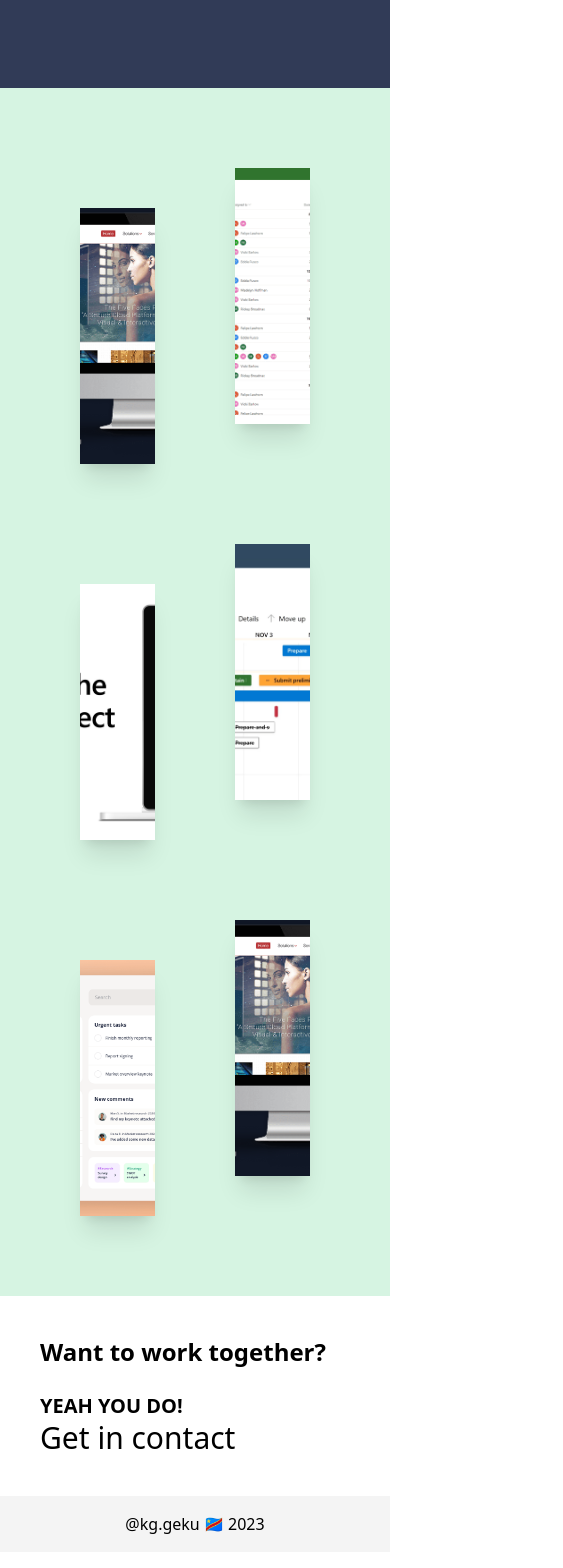
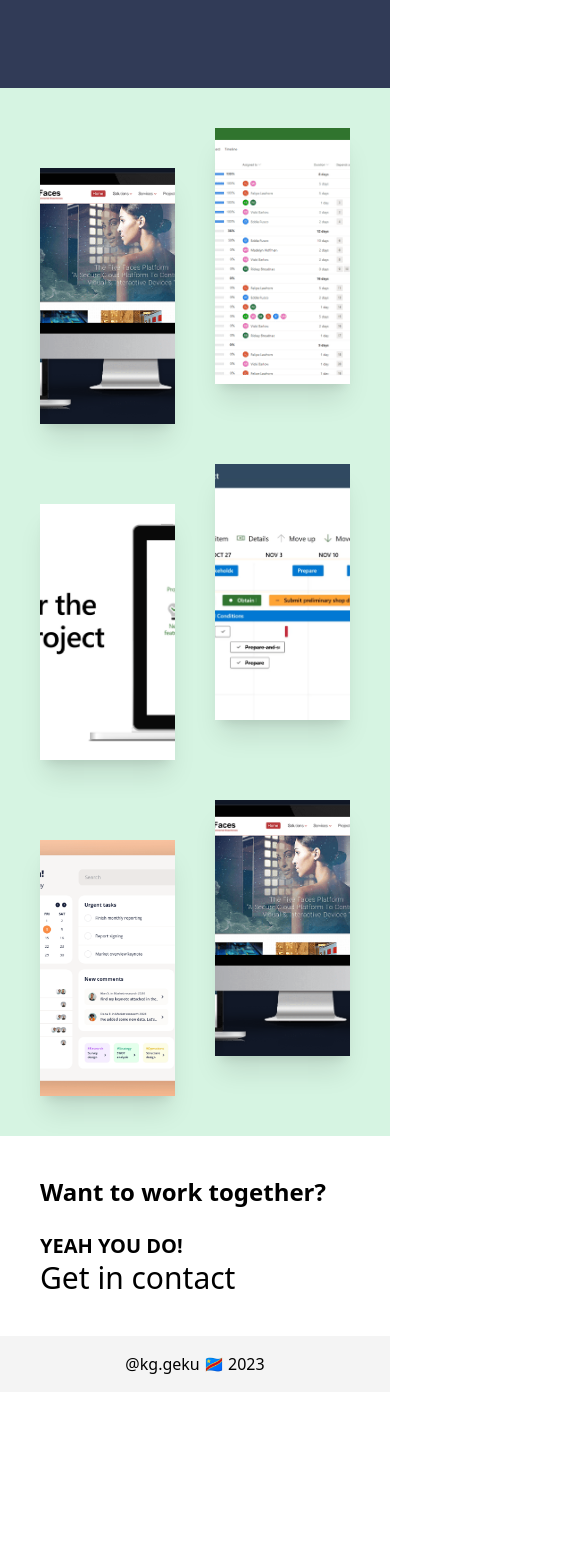
Before and after one commit to h2g-apps-store/h2g, a Next.js app: page /work in a window 390 px wide. Shown: the part 260-1828 px from the top of the page, 563 px wide, since content can reach past the window. After the commit the page ends 1652 px from the top, so only its background shows below. Built offline with nearby package versions, Linux system fonts and the light colour scheme.

Commit message:
page done

```diff
--- a/src/app/work/page.tsx
+++ b/src/app/work/page.tsx
@@ -4,8 +4,8 @@ export default function page() {
       <section className="w-full bg-[#313b57] px-24 py-36 flex flex-col justify-center items-center space-y-5">
         <h1 className="text-6xl font-bold">Work</h1>
       </section>
-      <section className="bg-[#d6f4e2] p-20">
-        <div className="grid grid-cols-2 gap-20 [&>*:nth-child(odd)]:mt-10 [&>*:nth-child(even)]:mb-10">
+      <section className="bg-[#d6f4e2] p-10 sm:p-20">
+        <div className="grid grid-cols-2 gap-10 sm:gap-20 [&>*:nth-child(odd)]:mt-10 [&>*:nth-child(even)]:mb-10">
           <a
             className="relative block w-full h-64
                       bg-gray-900 group shadow-xl"
@@ -15,7 +15,7 @@ export default function page() {
               className="absolute bg-[url('/projets/p-1.png')] bg-cover bg-center inset-0
                             w-full h-64 group-hover:opacity-50"
             ></div>
-            <div className="relative p-10">
+            <div className="hidden sm:block relative p-10">
               <div className="mt-2">
                 {/* Hidden content */}
                 <div
@@ -54,7 +54,7 @@ export default function page() {
               className="absolute bg-[url('/projets/p-2.png')] bg-cover bg-center inset-0
                             w-full h-64 group-hover:opacity-50"
             ></div>
-            <div className="relative p-10">
+            <div className="hidden sm:block relative p-10">
               <div className="mt-2">
                 {/* Hidden content */}
                 <div
@@ -93,7 +93,7 @@ export default function page() {
               className="absolute bg-[url('/projets/p-3.jpeg')] bg-cover bg-center inset-0
                             w-full h-64 group-hover:opacity-50"
             ></div>
-            <div className="relative p-10">
+            <div className="hidden sm:block relative p-10">
               <div className="mt-2">
                 {/* Hidden content */}
                 <div
@@ -132,7 +132,7 @@ export default function page() {
               className="absolute bg-[url('/projets/p-4.jpeg')] bg-cover bg-center inset-0
                             w-full h-64 group-hover:opacity-50"
             ></div>
-            <div className="relative p-10">
+            <div className="hidden sm:block relative p-10">
               <div className="mt-2">
                 {/* Hidden content */}
                 <div
@@ -171,7 +171,7 @@ export default function page() {
               className="absolute bg-[url('/projets/p-5.png')] bg-cover bg-center inset-0
                             w-full h-64 group-hover:opacity-50"
             ></div>
-            <div className="relative p-10">
+            <div className="hidden sm:block relative p-10">
               <div className="mt-2">
                 {/* Hidden content */}
                 <div
@@ -210,7 +210,7 @@ export default function page() {
               className="absolute bg-[url('/projets/p-1.png')] bg-cover bg-center inset-0
                             w-full h-64 group-hover:opacity-50"
             ></div>
-            <div className="relative p-10">
+            <div className="hidden sm:block relative p-10">
               <div className="mt-2">
                 {/* Hidden content */}
                 <div
```
